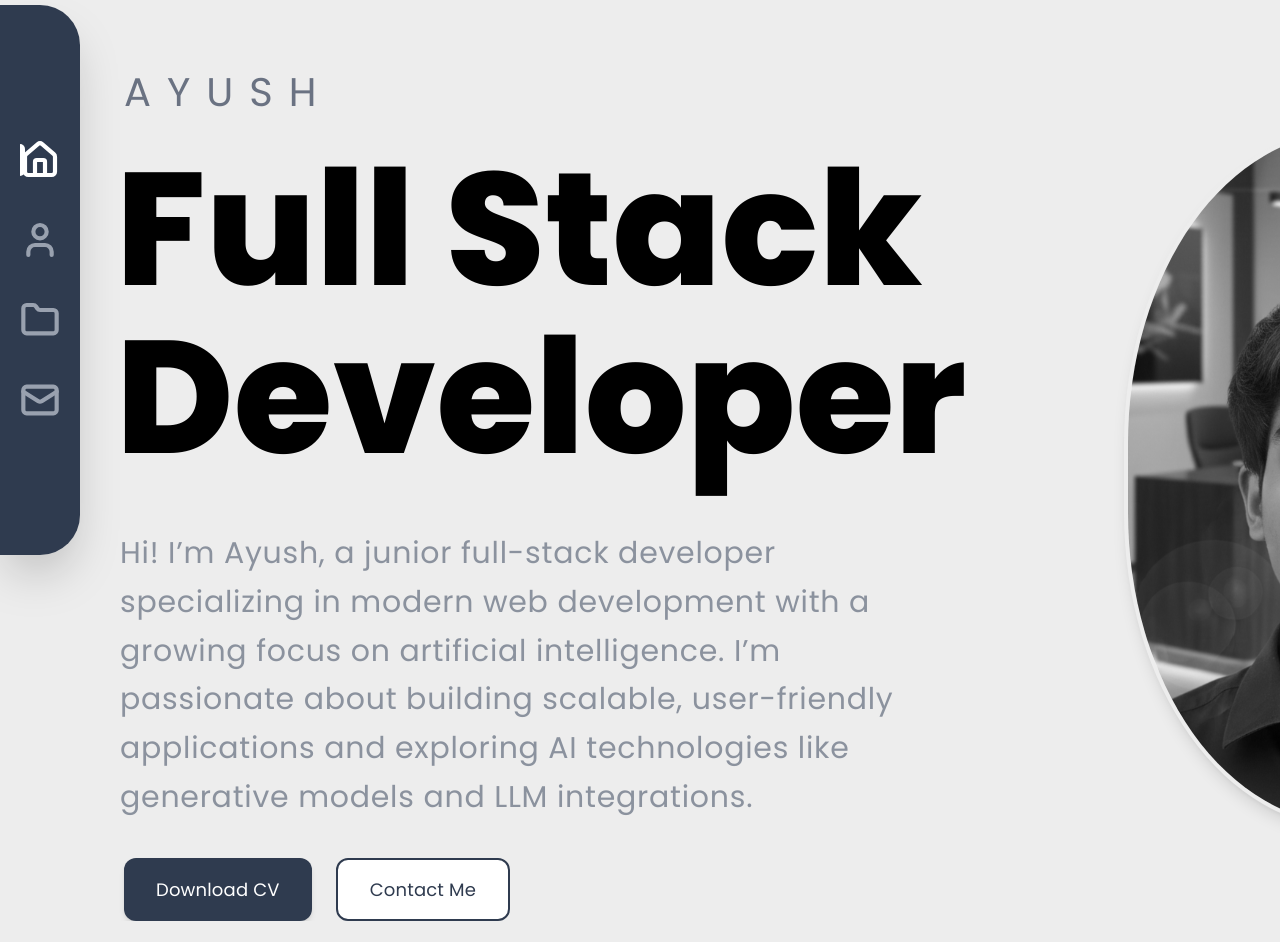
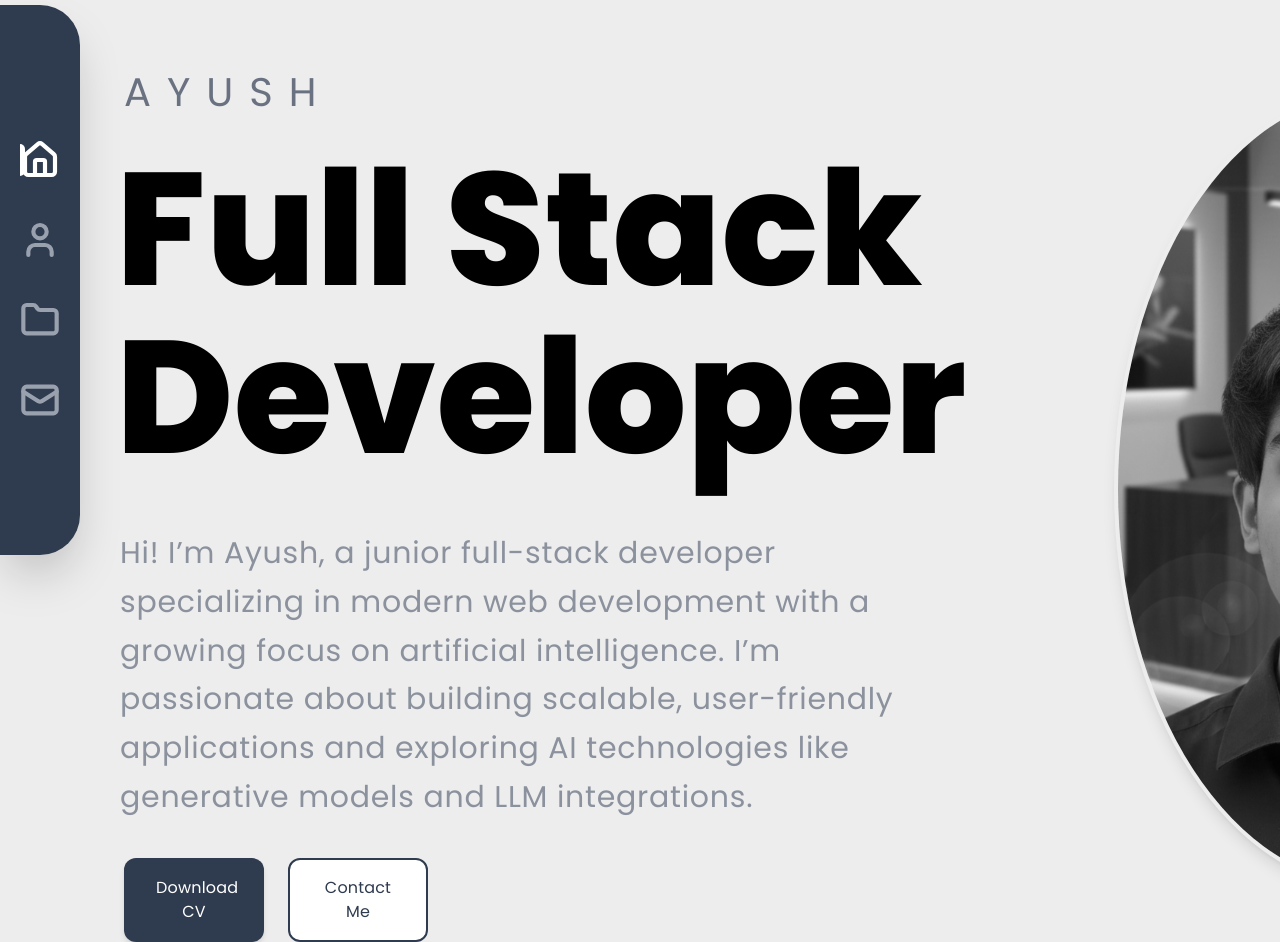
Before and after one commit to Ayush-gudigar607/portfolio, a Next.js app: page / in a window 1280 px wide. Shown: the part 120-1062 px from the top of the page. Before the commit the page ends 1041 px from the top, so only its background shows below. Built offline with nearby package versions, Linux system fonts and the light colour scheme.

Commit message:
small ui changes

```diff
--- a/src/app/components/Hero.tsx
+++ b/src/app/components/Hero.tsx
@@ -6,7 +6,7 @@ export default function Hero() {
     <section className="flex flex-col md:grid md:grid-cols-[1fr_520px] px-2 md:px-24 bg-[#ededed] gap-y-10 md:gap-x-32">
 
       {/* TEXT */}
-      <div className="order-2 md:order-1 w-full md:max-w-6xl space-y-4 md:space-y-6 flex flex-col items-center mt-0 md:mt-22 md:items-start text-center md:text-left">
+      <div className="order-2 md:order-1 w-full md:max-w-8xl space-y-4 md:space-y-6 flex flex-col items-center mt-0 md:mt-22 md:items-start text-center md:text-left">
 
         {/* Name */}
         <h1 className="text-gray-500 text-sm tracking-[0.4em] md:text-[40px] md:ml-7">
@@ -22,27 +22,34 @@ export default function Hero() {
         </h1>
 
         {/* Description */}
-        <p className="text-[#8b929e] text-sm sm:text-base md:text-[30px] leading-relaxed max-w-[90%] sm:max-w-[600px] md:max-w-[1200px] tracking-wide md:mt-10 lg:px-6">
+        <p className="text-[#8b929e] text-sm  sm:text-base md:text-[30px] leading-relaxed max-w-[90%] sm:max-w-[600px] md:max-w-[1200px] tracking-wide md:mt-10 lg:px-6">
           Hi! I’m Ayush, a junior full-stack developer specializing in modern web development
           with a growing focus on artificial intelligence. I’m passionate about building scalable,
           user-friendly applications and exploring AI technologies like generative models and LLM integrations.
         </p>
 
         {/* Buttons */}
-        <div className="flex flex-col sm:flex-row gap-3 sm:gap-6 justify-center md:justify-start w-full sm:w-auto md:ml-7 pt-3">
-          <button className="bg-[#2f3b4f] text-white px-6 py-3 md:px-8 md:py-4 rounded-xl shadow-md hover:bg-[#1e2533] transition">
+        <div className="grid grid-cols-2 gap-3 sm:gap-6 justify-center md:justify-start w-full sm:w-auto md:ml-7 pt-3">
+  <button className="bg-[#2f3b4f] text-white w-35 px-3 py-2 md:px-8 md:py-4 md:text-base  text-[15px] rounded-full  md:rounded-xl shadow-md hover:bg-[#1e2533] transition">
     Download CV
   </button>
-          <button className="border-2 border-[#2f3b4f] text-[#2f3b4f] px-6 py-3 md:px-8 md:py-4 rounded-xl bg-white hover:bg-[#f5f5f5] transition">
+
+  <button className="border-2 border-[#2f3b4f] w-35 text-[#2f3b4f] text-[15px]  px-3 py-2 md:px-8 md:py-4 md:text-base rounded-full md:rounded-xl bg-white hover:bg-[#f5f5f5] transition">
     Contact Me
   </button>
 </div>
-
       </div>
 
       {/* IMAGE */}
-      <div className="order-1 md:order-2 flex justify-center items-center w-full md:w-auto mt-0  sm:mt-15">
-        <div className="relative overflow-hidden border-4 border-[#ededed] shadow-lg w-36 h-36 sm:w-48 sm:h-48 rounded-full md:rounded-[45%] md:w-[600px] md:h-[500px] lg:w-[500px] lg:h-[700px] bg-white">
+    <div className="order-1 md:order-2 flex justify-center items-center w-full md:w-auto mt-0 sm:mt-15 ">
+  <div className="relative overflow-hidden border-4 border-[#ededed] shadow-lg w-36 h-36 sm:w-48 sm:h-48
+
+                  /* Mobile styles for the desired shape */
+                  rounded-none rounded-t-full rounded-b-full
+
+                  /* Desktop styles: using arbitrary values for a precise elliptical curve on top and bottom */
+                  md:rounded-none md:rounded-t-[50%] md:rounded-b-[50%]
+                  md:w-[500px] md:h-[500px] lg:w-[1000px] lg:h-[800px] bg-white">
     <Image
       src="/Ayush.png"
       alt="Profile"
@@ -53,6 +60,8 @@ export default function Hero() {
   </div>
 </div>
 
+
+
     </section>
   );
 }
```
Lines whose indentation alone changed are shown as unchanged.
